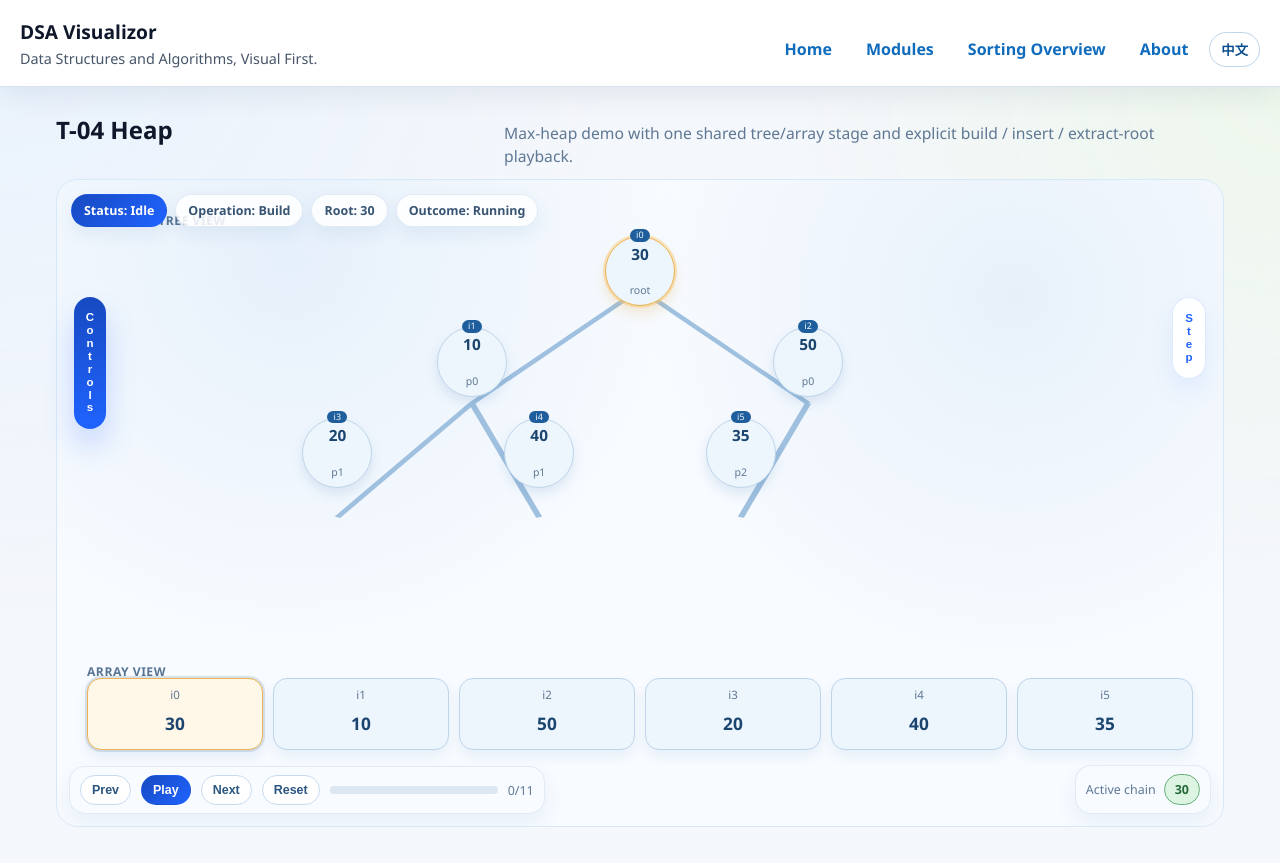
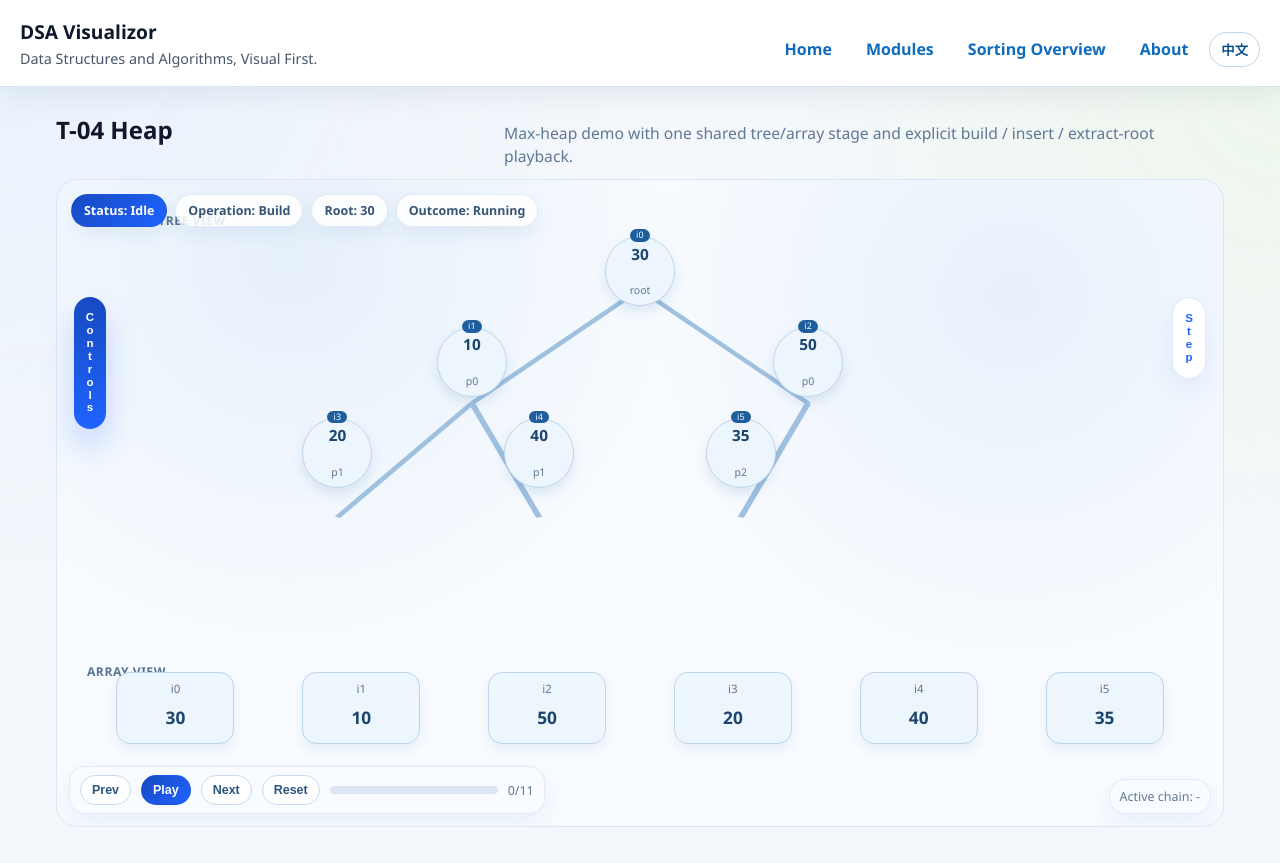
Before and after one commit to Look2046/DSA-with-Codex, a React (Vite) app: page /modules/heap in a window 1280 px wide. Built offline with nearby package versions, Linux system fonts and the light colour scheme.

Commit message:
fix: stabilize heap animation replay

```diff
--- a/src/index.css
+++ b/src/index.css
@@ -2374,6 +2374,13 @@ body {
   width: 70px;
   height: 70px;
   gap: 4px;
+  transition:
+    left 420ms cubic-bezier(0.22, 1, 0.36, 1),
+    top 420ms cubic-bezier(0.22, 1, 0.36, 1),
+    border-color 180ms ease,
+    background-color 180ms ease,
+    box-shadow 180ms ease;
+  will-change: left, top;
 }
 
 .heap-node.bar-swapping {
@@ -2413,22 +2420,30 @@ body {
   left: 20px;
   right: 20px;
   bottom: 18px;
-  display: grid;
-  grid-template-columns: repeat(auto-fit, minmax(72px, 1fr));
-  gap: 10px;
+  height: 84px;
 }
 
 .heap-array-cell {
+  position: absolute;
+  top: 50%;
+  transform: translate(-50%, -50%);
   border-radius: 14px;
   border: 1px solid #bfd5ea;
   background: #edf5fd;
   box-shadow: 0 6px 12px rgba(31, 96, 163, 0.08);
   padding: 10px 8px;
+  box-sizing: border-box;
   display: grid;
   gap: 6px;
   justify-items: center;
   color: #1b456f;
   min-height: 72px;
+  transition:
+    left 420ms cubic-bezier(0.22, 1, 0.36, 1),
+    border-color 180ms ease,
+    background-color 180ms ease,
+    box-shadow 180ms ease;
+  will-change: left;
 }
 
 .heap-array-cell-label {
--- a/src/modules/tree/heap.ts
+++ b/src/modules/tree/heap.ts
@@ -5,6 +5,7 @@ export type HeapOutcome = 'ongoing' | 'heapBuilt' | 'inserted' | 'extracted';
 
 export type HeapStep = AnimationStep & {
   arrayState: number[];
+  itemIds: string[];
   action: 'initial' | 'heapify' | 'append' | 'extractRoot' | 'compare' | 'swap' | 'removeLast' | 'completed';
   operation: HeapOperation;
   activeIndex: number | null;
@@ -18,6 +19,10 @@ export type HeapStep = AnimationStep & {
 
 function cloneArray(values: number[]): number[] {
   return [...values];
+}
+
+function cloneItemIds(itemIds: string[]): string[] {
+  return [...itemIds];
 }
 
 function cloneHighlights(highlights: HighlightEntry[]): HighlightEntry[] {
@@ -84,6 +89,7 @@ function createPathHighlights(
 
 function createStep(
   arrayState: number[],
+  itemIds: string[],
   operation: HeapOperation,
   action: HeapStep['action'],
   codeLines: number[],
@@ -101,6 +107,7 @@ function createStep(
     codeLines,
     highlights: cloneHighlights(highlights),
     arrayState: cloneArray(arrayState),
+    itemIds: cloneItemIds(itemIds),
     action,
     operation,
     activeIndex,
@@ -113,8 +120,13 @@ function createStep(
   };
 }
 
-function swapValues(arrayState: number[], leftIndex: number, rightIndex: number): void {
-  [arrayState[leftIndex], arrayState[rightIndex]] = [arrayState[rightIndex], arrayState[leftIndex]];
+function swapEntries<T>(entries: T[], leftIndex: number, rightIndex: number): void {
+  [entries[leftIndex], entries[rightIndex]] = [entries[rightIndex], entries[leftIndex]];
+}
+
+function swapValues(arrayState: number[], itemIds: string[], leftIndex: number, rightIndex: number): void {
+  swapEntries(arrayState, leftIndex, rightIndex);
+  swapEntries(itemIds, leftIndex, rightIndex);
 }
 
 function siftDownSilent(arrayState: number[], startIndex: number): void {
@@ -134,7 +146,7 @@ function siftDownSilent(arrayState: number[], startIndex: number): void {
       return;
     }
 
-    swapValues(arrayState, currentIndex, nextIndex);
+    swapEntries(arrayState, currentIndex, nextIndex);
     currentIndex = nextIndex;
   }
 }
@@ -149,12 +161,13 @@ export function buildMaxHeapArray(values: number[]): number[] {
   return heap;
 }
 
-function runBuildOperation(steps: HeapStep[], arrayState: number[]): void {
+function runBuildOperation(steps: HeapStep[], arrayState: number[], itemIds: string[]): void {
   for (let startIndex = Math.floor(arrayState.length / 2) - 1; startIndex >= 0; startIndex -= 1) {
     const heapifyPath = pathToIndex(startIndex);
     steps.push(
       createStep(
         arrayState,
+        itemIds,
         'build',
         'heapify',
         [2],
@@ -185,6 +198,7 @@ function runBuildOperation(steps: HeapStep[], arrayState: number[]): void {
       steps.push(
         createStep(
           arrayState,
+          itemIds,
           'build',
           'compare',
           [3, 4],
@@ -203,12 +217,13 @@ function runBuildOperation(steps: HeapStep[], arrayState: number[]): void {
         break;
       }
 
-      swapValues(arrayState, currentIndex, largerChildIndex);
+      swapValues(arrayState, itemIds, currentIndex, largerChildIndex);
       const swappedPath = pathToIndex(largerChildIndex);
 
       steps.push(
         createStep(
           arrayState,
+          itemIds,
           'build',
           'swap',
           [5],
@@ -233,6 +248,7 @@ function runBuildOperation(steps: HeapStep[], arrayState: number[]): void {
   steps.push(
     createStep(
       arrayState,
+      itemIds,
       'build',
       'completed',
       [6],
@@ -248,13 +264,15 @@ function runBuildOperation(steps: HeapStep[], arrayState: number[]): void {
   );
 }
 
-function runInsertOperation(steps: HeapStep[], arrayState: number[], target: number): void {
+function runInsertOperation(steps: HeapStep[], arrayState: number[], itemIds: string[], target: number): void {
   arrayState.push(target);
+  itemIds.push(`insert-${itemIds.length}`);
   let currentIndex = arrayState.length - 1;
 
   steps.push(
     createStep(
       arrayState,
+      itemIds,
       'insert',
       'append',
       [2],
@@ -280,6 +298,7 @@ function runInsertOperation(steps: HeapStep[], arrayState: number[], target: num
     steps.push(
       createStep(
         arrayState,
+        itemIds,
         'insert',
         'compare',
         [3],
@@ -298,12 +317,13 @@ function runInsertOperation(steps: HeapStep[], arrayState: number[], target: num
       break;
     }
 
-    swapValues(arrayState, currentIndex, currentParentIndex);
+    swapValues(arrayState, itemIds, currentIndex, currentParentIndex);
     const swappedPath = pathToIndex(currentParentIndex);
 
     steps.push(
       createStep(
         arrayState,
+        itemIds,
         'insert',
         'swap',
         [4],
@@ -327,6 +347,7 @@ function runInsertOperation(steps: HeapStep[], arrayState: number[], target: num
   steps.push(
     createStep(
       arrayState,
+      itemIds,
       'insert',
       'completed',
       [5],
@@ -342,10 +363,24 @@ function runInsertOperation(steps: HeapStep[], arrayState: number[], target: num
   );
 }
 
-function runExtractRootOperation(steps: HeapStep[], arrayState: number[]): void {
+function runExtractRootOperation(steps: HeapStep[], arrayState: number[], itemIds: string[]): void {
   if (arrayState.length === 0) {
     steps.push(
-      createStep(arrayState, 'extractRoot', 'completed', [7], [], null, null, null, [], null, null, 'extracted'),
+      createStep(
+        arrayState,
+        itemIds,
+        'extractRoot',
+        'completed',
+        [7],
+        [],
+        null,
+        null,
+        null,
+        [],
+        null,
+        null,
+        'extracted',
+      ),
     );
     return;
   }
@@ -355,6 +390,7 @@ function runExtractRootOperation(steps: HeapStep[], arrayState: number[]): void
   steps.push(
     createStep(
       arrayState,
+      itemIds,
       'extractRoot',
       'extractRoot',
       [2],
@@ -371,9 +407,11 @@ function runExtractRootOperation(steps: HeapStep[], arrayState: number[]): void
 
   if (arrayState.length === 1) {
     arrayState.pop();
+    itemIds.pop();
     steps.push(
       createStep(
         arrayState,
+        itemIds,
         'extractRoot',
         'removeLast',
         [4],
@@ -390,6 +428,7 @@ function runExtractRootOperation(steps: HeapStep[], arrayState: number[]): void
     steps.push(
       createStep(
         arrayState,
+        itemIds,
         'extractRoot',
         'completed',
         [7],
@@ -407,11 +446,12 @@ function runExtractRootOperation(steps: HeapStep[], arrayState: number[]): void
   }
 
   const lastIndex = arrayState.length - 1;
-  swapValues(arrayState, 0, lastIndex);
+  swapValues(arrayState, itemIds, 0, lastIndex);
 
   steps.push(
     createStep(
       arrayState,
+      itemIds,
       'extractRoot',
       'swap',
       [3],
@@ -430,10 +470,12 @@ function runExtractRootOperation(steps: HeapStep[], arrayState: number[]): void
   );
 
   arrayState.pop();
+  itemIds.pop();
 
   steps.push(
     createStep(
       arrayState,
+      itemIds,
       'extractRoot',
       'removeLast',
       [4],
@@ -464,6 +506,7 @@ function runExtractRootOperation(steps: HeapStep[], arrayState: number[]): void
     steps.push(
       createStep(
         arrayState,
+        itemIds,
         'extractRoot',
         'compare',
         [5],
@@ -482,12 +525,13 @@ function runExtractRootOperation(steps: HeapStep[], arrayState: number[]): void
       break;
     }
 
-    swapValues(arrayState, currentIndex, largerChildIndex);
+    swapValues(arrayState, itemIds, currentIndex, largerChildIndex);
     const swappedPath = pathToIndex(largerChildIndex);
 
     steps.push(
       createStep(
         arrayState,
+        itemIds,
         'extractRoot',
         'swap',
         [6],
@@ -511,6 +555,7 @@ function runExtractRootOperation(steps: HeapStep[], arrayState: number[]): void
   steps.push(
     createStep(
       arrayState,
+      itemIds,
       'extractRoot',
       'completed',
       [7],
@@ -533,18 +578,21 @@ export function generateHeapSteps(
 ): HeapStep[] {
   const steps: HeapStep[] = [];
   const arrayState = operation === 'build' ? cloneArray(inputData) : buildMaxHeapArray(inputData);
+  const itemIds = arrayState.map((_, index) => `seed-${index}`);
+  const initialHasFocus = operation !== 'build' && arrayState.length > 0;
 
   steps.push(
     createStep(
       arrayState,
+      itemIds,
       operation,
       'initial',
       [1],
-      arrayState.length > 0 ? [{ index: 0, type: 'visiting' }] : [],
-      arrayState.length > 0 ? 0 : null,
+      initialHasFocus ? [{ index: 0, type: 'visiting' }] : [],
+      initialHasFocus ? 0 : null,
       null,
       null,
-      arrayState.length > 0 ? [0] : [],
+      initialHasFocus ? [0] : [],
       target,
       null,
       'ongoing',
@@ -552,15 +600,15 @@ export function generateHeapSteps(
   );
 
   if (operation === 'build') {
-    runBuildOperation(steps, arrayState);
+    runBuildOperation(steps, arrayState, itemIds);
     return steps;
   }
 
   if (operation === 'insert') {
-    runInsertOperation(steps, arrayState, target ?? 0);
+    runInsertOperation(steps, arrayState, itemIds, target ?? 0);
     return steps;
   }
 
-  runExtractRootOperation(steps, arrayState);
+  runExtractRootOperation(steps, arrayState, itemIds);
   return steps;
 }
--- a/src/pages/modules/HeapPage.tsx
+++ b/src/pages/modules/HeapPage.tsx
@@ -40,7 +40,6 @@ const EXTRACT_CODE_LINE_KEYS = [
   'module.t04.code.extract.line6',
   'module.t04.code.extract.line7',
 ] as const;
-
 type TranslateFn = ReturnType<typeof useI18n>['t'];
 type HeapConfig = {
   operation: HeapOperation;
@@ -196,6 +195,26 @@ function getParentIndex(index: number): number | null {
   return Math.floor((index - 1) / 2);
 }
 
+function getHeapVisualPriority(
+  highlightType: HighlightType | undefined,
+  isPath: boolean,
+  isSelected: boolean,
+): number {
+  if (highlightType === 'swapping') {
+    return 5;
+  }
+  if (isSelected) {
+    return 4;
+  }
+  if (highlightType === 'matched' || highlightType === 'new-node') {
+    return 3;
+  }
+  if (highlightType === 'comparing' || highlightType === 'visiting' || isPath) {
+    return 2;
+  }
+  return 1;
+}
+
 export function HeapPage() {
   const { t } = useI18n();
   const [datasetSize, setDatasetSize] = useState(DEFAULT_DATASET.length);
@@ -231,6 +250,26 @@ export function HeapPage() {
 
   const heapPreview = useMemo(() => buildMaxHeapArray(seedData), [seedData]);
   const currentArray = useMemo(() => currentSnapshot?.arrayState ?? [], [currentSnapshot?.arrayState]);
+  const currentItemIds = useMemo(
+    () => currentSnapshot?.itemIds ?? currentArray.map((_, index) => `slot-${index}`),
+    [currentArray, currentSnapshot?.itemIds],
+  );
+  const currentItems = useMemo(
+    () =>
+      currentArray.map((value, index) => ({
+        id: currentItemIds[index] ?? `slot-${index}`,
+        index,
+        value,
+      })),
+    [currentArray, currentItemIds],
+  );
+  const arrayCellWidthPercent = useMemo(() => {
+    if (currentArray.length === 0) {
+      return 0;
+    }
+
+    return Math.min(14, Math.max(8.2, 84 / currentArray.length));
+  }, [currentArray.length]);
 
   const positionMap = useMemo(() => {
     const positions = new Map<number, { x: number; y: number }>();
@@ -253,6 +292,23 @@ export function HeapPage() {
 
     return positions;
   }, [currentArray]);
+  const arrayPositionMap = useMemo(() => {
+    const positions = new Map<number, number>();
+
+    if (currentArray.length === 0) {
+      return positions;
+    }
+
+    const minCenter = arrayCellWidthPercent / 2 + 1;
+    const maxCenter = 100 - minCenter;
+    const gap = currentArray.length === 1 ? 0 : (maxCenter - minCenter) / (currentArray.length - 1);
+
+    currentArray.forEach((_, index) => {
+      positions.set(index, currentArray.length === 1 ? 50 : minCenter + gap * index);
+    });
+
+    return positions;
+  }, [arrayCellWidthPercent, currentArray]);
 
   const edges = useMemo(() => {
     const nextEdges: Array<{ from: number; to: number }> = [];
@@ -589,9 +645,10 @@ export function HeapPage() {
               </svg>
 
               <div className="tree-node-layer heap-node-layer">
-                {currentArray.map((value, index) => {
+                {currentItems.map(({ id, index, value }) => {
                   const highlightType = highlightMap.get(index);
                   const isPath = pathSet.has(index);
+                  const isSelected = currentSnapshot?.selectedIndex === index;
                   const stateClass =
                     highlightType === 'matched'
                       ? ' bar-matched'
@@ -603,16 +660,18 @@ export function HeapPage() {
                             ? ' bar-visiting'
                             : '';
                   const pathClass = isPath ? ' bst-node-path' : '';
-                  const selectedClass = currentSnapshot?.selectedIndex === index ? ' heap-focus-selected' : '';
+                  const selectedClass = isSelected ? ' heap-focus-selected' : '';
                   const parent = getParentIndex(index);
+                  const position = positionMap.get(index);
 
                   return (
                     <div
-                      key={`${index}-${value}`}
+                      key={id}
                       className={`tree-node heap-node${stateClass}${pathClass}${selectedClass}`}
                       style={{
-                        left: `${positionMap.get(index)?.x ?? 0}%`,
-                        top: `${positionMap.get(index)?.y ?? 0}%`,
+                        left: `${position?.x ?? 0}%`,
+                        top: `${position?.y ?? 0}%`,
+                        zIndex: getHeapVisualPriority(highlightType, isPath, isSelected),
                       }}
                     >
                       <span className="tree-node-tag">i{index}</span>
@@ -625,9 +684,10 @@ export function HeapPage() {
 
               <span className="heap-stage-label heap-stage-label-array">{t('module.t04.view.array')}</span>
               <div className="heap-array-strip">
-                {currentArray.map((value, index) => {
+                {currentItems.map(({ id, index, value }) => {
                   const highlightType = highlightMap.get(index);
                   const isPath = pathSet.has(index);
+                  const isSelected = currentSnapshot?.selectedIndex === index;
                   const stateClass =
                     highlightType === 'matched'
                       ? ' bar-matched'
@@ -639,10 +699,19 @@ export function HeapPage() {
                             ? ' bar-visiting'
                             : '';
                   const pathClass = isPath ? ' heap-array-cell-path' : '';
-                  const selectedClass = currentSnapshot?.selectedIndex === index ? ' heap-focus-selected' : '';
+                  const selectedClass = isSelected ? ' heap-focus-selected' : '';
+                  const cellLeft = arrayPositionMap.get(index) ?? 50;
 
                   return (
-                    <div key={`${index}-${value}-array`} className={`heap-array-cell${stateClass}${pathClass}${selectedClass}`}>
+                    <div
+                      key={`${id}-array`}
+                      className={`heap-array-cell${stateClass}${pathClass}${selectedClass}`}
+                      style={{
+                        left: `${cellLeft}%`,
+                        width: `min(${arrayCellWidthPercent}%, 118px)`,
+                        zIndex: getHeapVisualPriority(highlightType, isPath, isSelected),
+                      }}
+                    >
                       <span className="heap-array-cell-label">i{index}</span>
                       <strong className="heap-array-cell-value">{value}</strong>
                     </div>
```
Also changed, not shown: 3 other files (tests, documents, lock files or other folders).
